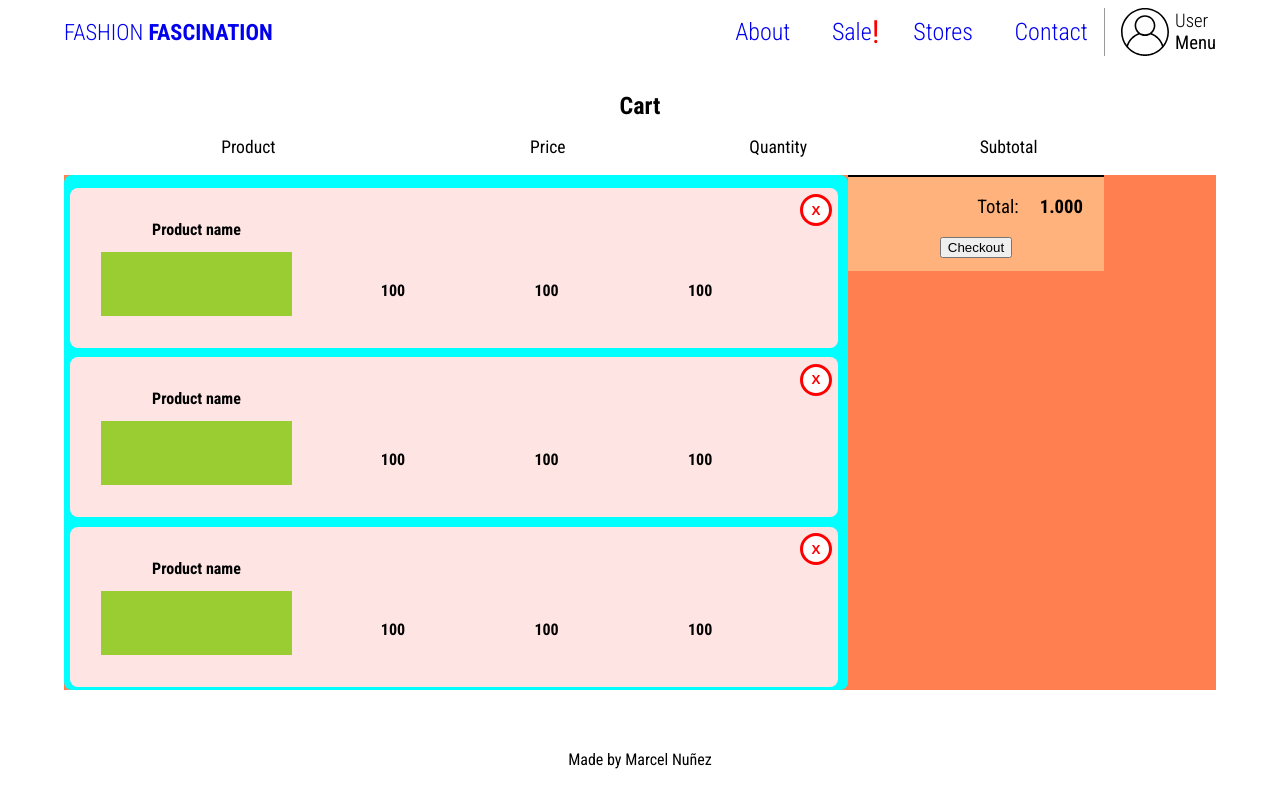
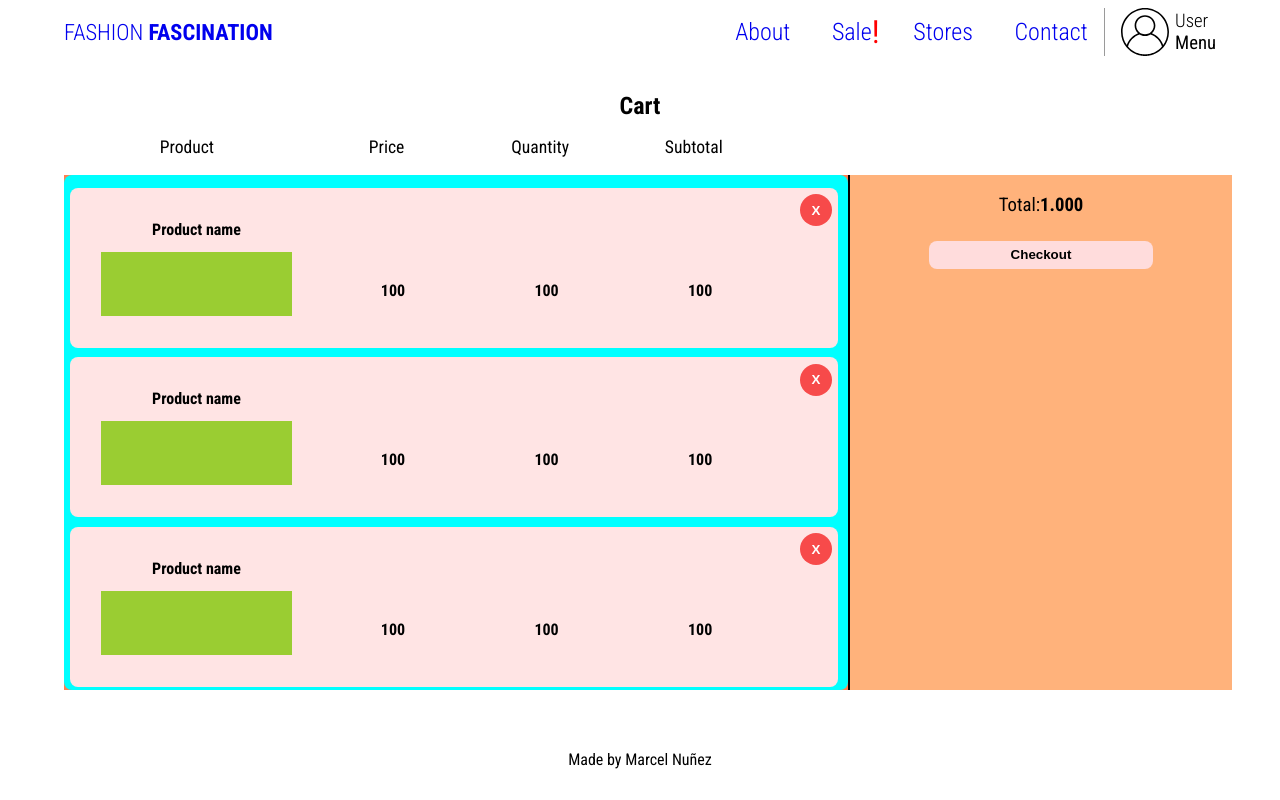
Before and after one commit to MarcelNDG/Fashion-2, a React (Create React App) app: page /shoppingCart in a window 1280 px wide. Built offline with nearby package versions, Linux system fonts and the light colour scheme.

Commit message:
Cart page layout done

```diff
--- a/src/App.css
+++ b/src/App.css
@@ -495,7 +495,6 @@ footer{
   font-size: 1.6rem;
   font-weight: bold;
   text-align: right;
-
 }
 
 .titleImgContainer{
@@ -559,7 +558,6 @@ footer{
   }
 
   .contactForm{
-
     text-align: left;
     width: 12rem;
   }
@@ -595,7 +593,7 @@ footer{
   }
 
   .checkoutContainer{
-    height: 6rem;
+    height: 8rem;
     width: 100%;
     background-color: rgb(255, 178, 123);
     border-top: solid 2px #000;
@@ -605,15 +603,22 @@ footer{
     display: grid;
     grid-template-columns: 2fr 1fr;
   }
+
   .checkoutInfo h3:nth-child(1){
     font-weight: normal;
     justify-self: end;
   }
 
-  .checkout button{
+  .checkoutContainer button{
     cursor: pointer;
     border: none;
+    font-weight: bold;
+    display: inline-block;
     border-radius: 8px;
+    padding: 0.4rem;
+    margin-top: 0.4rem;
+    background-color: rgb(255, 220, 220);
+    width: 14rem;
   }
 
   .cartContainer{
@@ -705,14 +710,15 @@ footer{
     cursor: pointer;
     align-self: center;
     background-color: white;
-    border: 3px red solid;
+    background-color: rgb(247, 74, 74);
     font-weight: bolder;
-    color: red;
+    color: #fff;
     height: 2rem;
     width: 2rem;
     top: 0.4rem;
     right: 0.4rem;
     border-radius: 50%;
+    border: none;
   }
 
 /* --- MEDIA QUERIES --- */
@@ -1252,29 +1258,28 @@ footer{
     display: grid;
     width: 90vw;
     grid-template-columns: 1fr 1fr;
-
   }
 
   .cartWrap{
     width: 60vw;
   }
 
-
+ .productTable{
+   width: 60vw;
+   align-self: flex-start;
+ }
 
   .checkoutContainer{
-    width: 20vw;
+    height: 100%;
+    width: 30vw;
+    border: none;
+    border-left: 2px black solid;
+  }
+
+  .checkoutInfo{
+    display: flex;
+    justify-content: center;
+    align-items: center;
   }
 
 }
-
-
-/*
-@keyframes App-logo-spin {
-  from {
-    transform: rotate(0deg);
-  }
-  to {
-    transform: rotate(360deg);
-  }
-}
-*/
```
